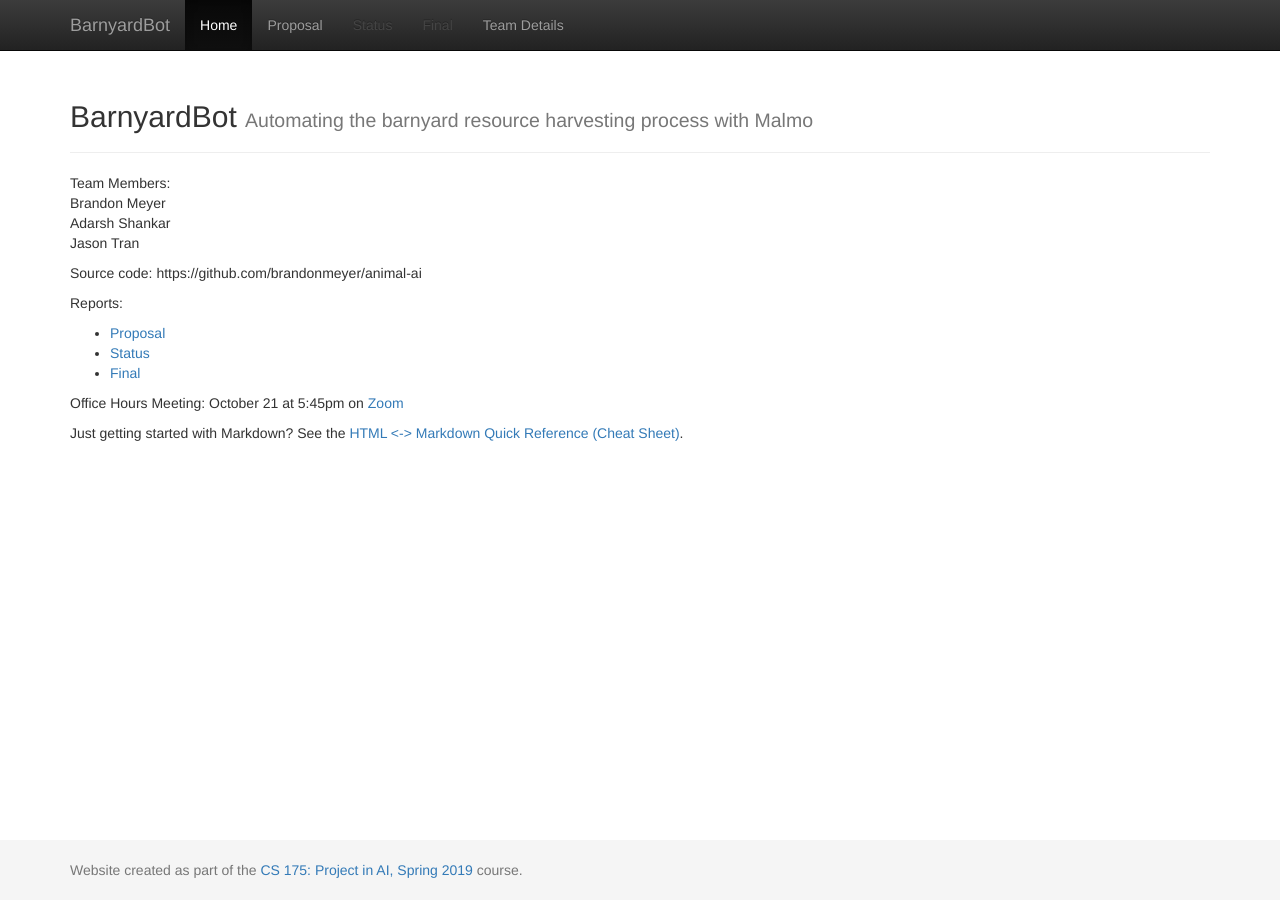
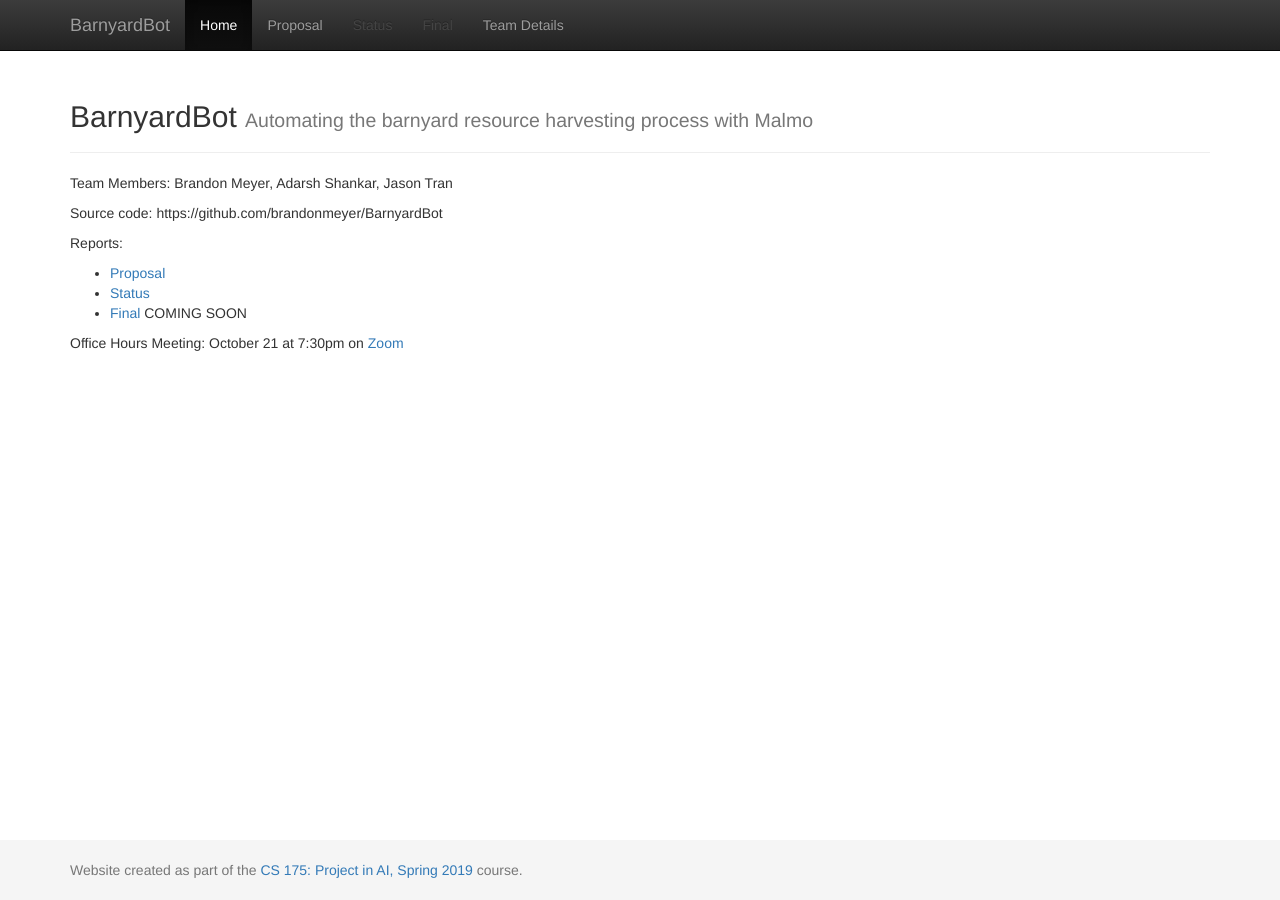
Before and after one commit to brandonmeyer/BarnyardBot, a Jekyll site: the page built from docs/index.md, in a window 1280 px wide. Built offline with Jekyll 4.4.1, drawn with Linux system fonts in a browser that asks for light colours.

Commit message:
Update index.md

```diff
--- a/docs/index.md
+++ b/docs/index.md
@@ -3,22 +3,14 @@ layout: default
 title:  Home
 ---
 
-Team Members:
-Brandon Meyer
-Adarsh Shankar
-Jason Tran
+Team Members: Brandon Meyer, Adarsh Shankar, Jason Tran
 
-Source code: https://github.com/brandonmeyer/animal-ai
+Source code: https://github.com/brandonmeyer/BarnyardBot
 
 Reports:
 
 - [Proposal](proposal.html)
 - [Status](status.html)
-- [Final](final.html)
+- [Final](final.html) COMING SOON
 
-Office Hours Meeting: October 21 at 5:45pm on [Zoom](https://uci.zoom.us/j/98620593830)
-
-Just getting started with Markdown?
-See the [HTML <-> Markdown Quick Reference (Cheat Sheet)][quickref].
-
-[quickref]: https://github.com/mundimark/quickrefs/blob/master/HTML.md
+Office Hours Meeting: October 21 at 7:30pm on [Zoom](https://uci.zoom.us/j/98620593830)
```
